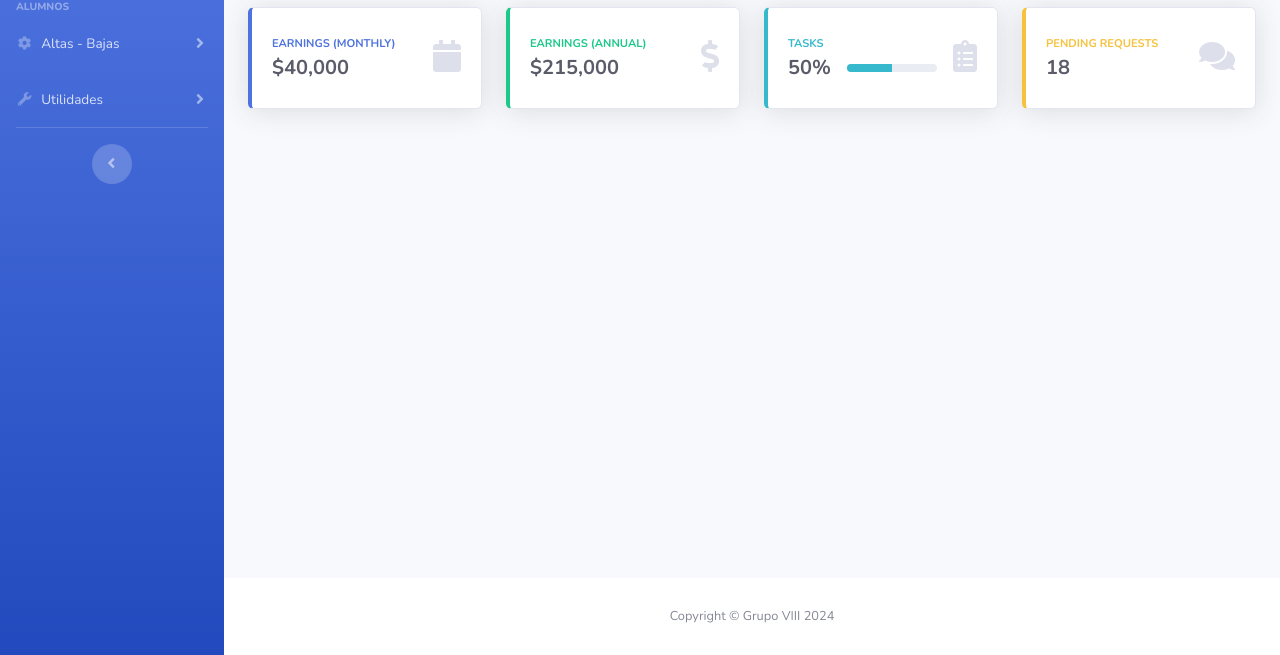
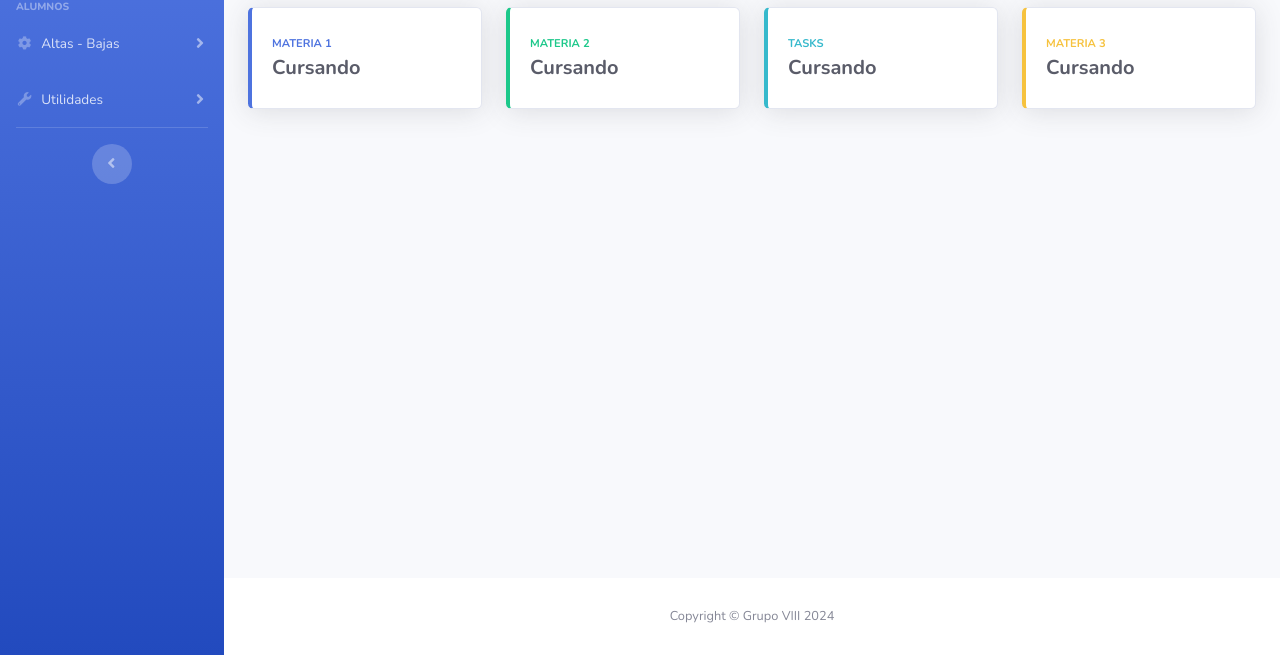
Before and after one commit to teodc888/TpiAlumnos-Front, a website with bundled scripts: page alumno/alumno-index.html in a window 1280 px wide. Shown: the part 145-800 px from the top of the page. Built offline with nearby package versions, Linux system fonts and the light colour scheme.

Commit message:
mas cambios

```diff
--- a/alumno/alumno-index.html
+++ b/alumno/alumno-index.html
@@ -209,12 +209,10 @@
                                     <div class="row no-gutters align-items-center">
                                         <div class="col mr-2">
                                             <div class="text-xs font-weight-bold text-primary text-uppercase mb-1">
-                                                Earnings (Monthly)</div>
-                                            <div class="h5 mb-0 font-weight-bold text-gray-800">$40,000</div>
+                                                Materia 1</div>
+                                            <div class="h5 mb-0 font-weight-bold text-gray-800">Cursando</div>
                                         </div>
-                                        <div class="col-auto">
-                                            <i class="fas fa-calendar fa-2x text-gray-300"></i>
-                                        </div>
+
                                     </div>
                                 </div>
                             </div>
@@ -227,12 +225,10 @@
                                     <div class="row no-gutters align-items-center">
                                         <div class="col mr-2">
                                             <div class="text-xs font-weight-bold text-success text-uppercase mb-1">
-                                                Earnings (Annual)</div>
-                                            <div class="h5 mb-0 font-weight-bold text-gray-800">$215,000</div>
+                                                Materia 2</div>
+                                            <div class="h5 mb-0 font-weight-bold text-gray-800">Cursando</div>
                                         </div>
-                                        <div class="col-auto">
-                                            <i class="fas fa-dollar-sign fa-2x text-gray-300"></i>
-                                        </div>
+
                                     </div>
                                 </div>
                             </div>
@@ -248,20 +244,12 @@
                                             </div>
                                             <div class="row no-gutters align-items-center">
                                                 <div class="col-auto">
-                                                    <div class="h5 mb-0 mr-3 font-weight-bold text-gray-800">50%</div>
+                                                    <div class="h5 mb-0 mr-3 font-weight-bold text-gray-800">Cursando</div>
                                                 </div>
-                                                <div class="col">
-                                                    <div class="progress progress-sm mr-2">
-                                                        <div class="progress-bar bg-info" role="progressbar"
-                                                            style="width: 50%" aria-valuenow="50" aria-valuemin="0"
-                                                            aria-valuemax="100"></div>
-                                                    </div>
-                                                </div>
+
                                             </div>
                                         </div>
-                                        <div class="col-auto">
-                                            <i class="fas fa-clipboard-list fa-2x text-gray-300"></i>
-                                        </div>
+
                                     </div>
                                 </div>
                             </div>
@@ -274,12 +262,10 @@
                                     <div class="row no-gutters align-items-center">
                                         <div class="col mr-2">
                                             <div class="text-xs font-weight-bold text-warning text-uppercase mb-1">
-                                                Pending Requests</div>
-                                            <div class="h5 mb-0 font-weight-bold text-gray-800">18</div>
+                                                Materia 3</div>
+                                            <div class="h5 mb-0 font-weight-bold text-gray-800">Cursando</div>
                                         </div>
-                                        <div class="col-auto">
-                                            <i class="fas fa-comments fa-2x text-gray-300"></i>
-                                        </div>
+
                                     </div>
                                 </div>
                             </div>
```
